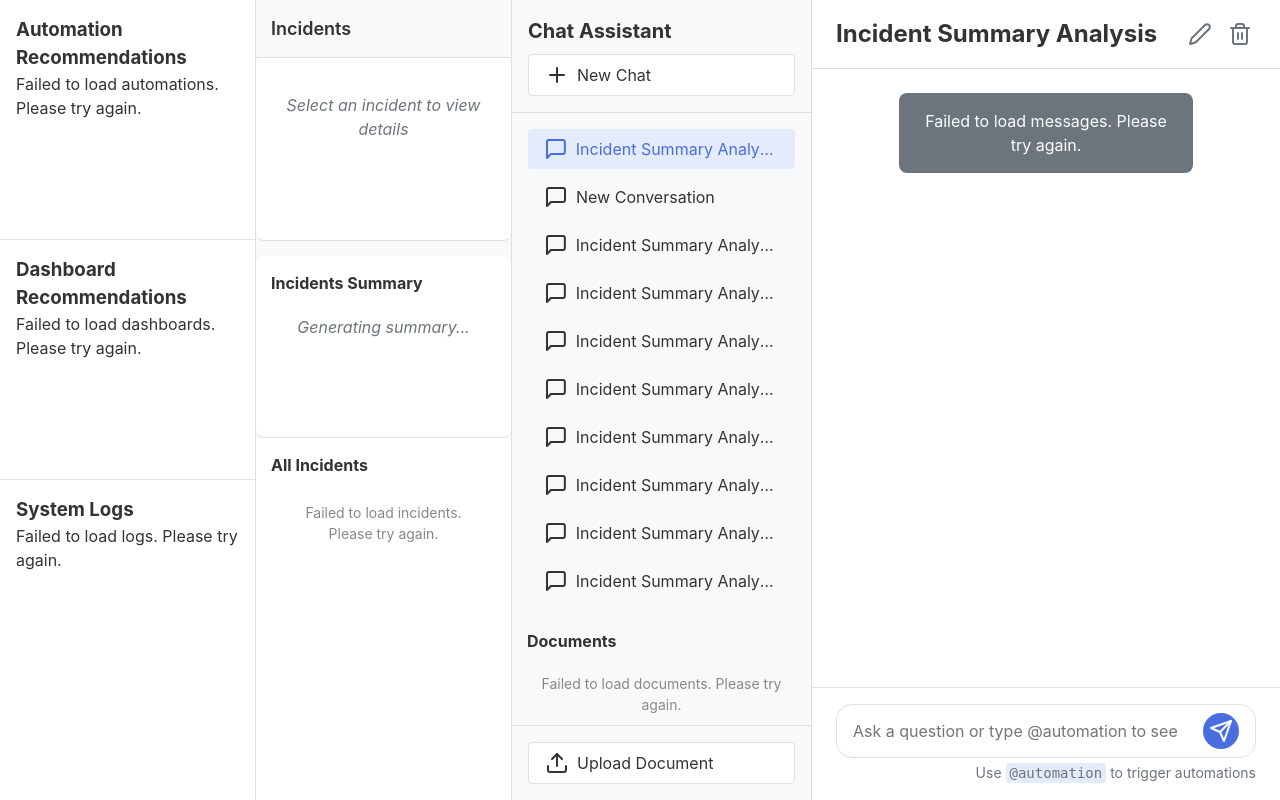
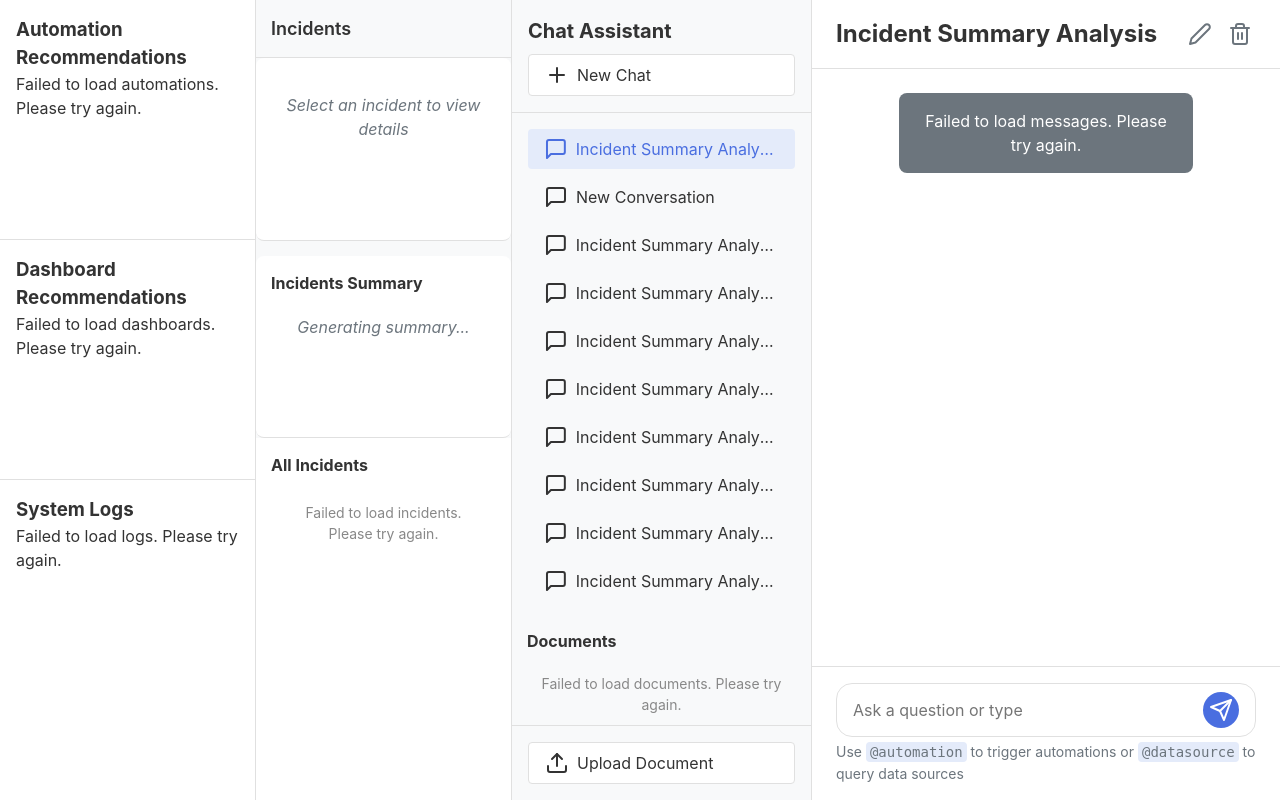
Before and after one commit to firaz-bug/Bumblebee, a Django app: page / in a window 1280 px wide. Run offline with Django 4.2, Linux system fonts and the light colour scheme; data comes from the database, SQL or seed files in the repository; data that the repository does not hold is empty; some libraries are stand-ins or nearby versions.

Commit message:
Update chat input placeholder and helper text to include data source querying.
Replit-Commit-Author: Agent
Replit-Commit-Session-Id: b253dd88-fecb-43a7-9db1-f65259ebea04
Replit-Commit-Screenshot-Url: https://storage.googleapis.com/screenshot-production-us-central1/5c3a75fc-ee19-46c1-bdfa-f83a3406b60d/e4a207dc-41a9-4810-b908-4a7da9c88d8f.jpg

```diff
--- a/chat_app/templates/chat_app/index.html
+++ b/chat_app/templates/chat_app/index.html
@@ -23,7 +23,7 @@
             <div class="chat-input-wrapper">
                 <textarea
                     id="chat-input"
-                    placeholder="Ask a question or type @automation to see available automations..."
+                    placeholder="Ask a question or type @automation/@datasource to see available options..."
                     rows="1"
                 ></textarea>
                 <button type="submit" class="send-btn" title="Send message">
@@ -31,7 +31,7 @@
                 </button>
             </div>
             <div class="input-helpers">
-                <span class="helper-text">Use <code>@automation</code> to trigger automations</span>
+                <span class="helper-text">Use <code>@automation</code> to trigger automations or <code>@datasource</code> to query data sources</span>
             </div>
         </form>
     </div>
```
